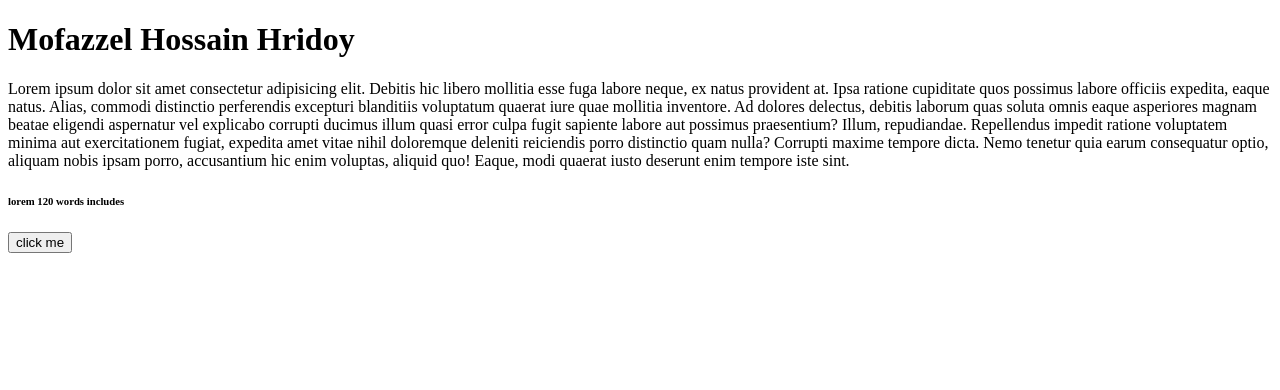
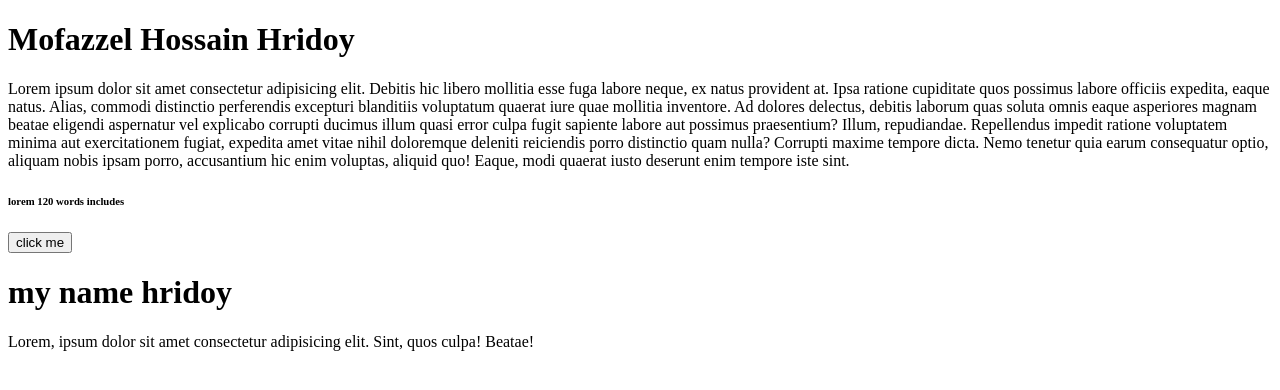
Before and after one commit to HrHossain/my-first-website, a plain HTML site: page index.html in a window 1280 px wide. Drawn offline with Linux system fonts and the light colour scheme.

Commit message:
chill re mama

```diff
--- a/index.html
+++ b/index.html
@@ -11,5 +11,7 @@
     <p>Lorem ipsum dolor sit amet consectetur adipisicing elit. Debitis hic libero mollitia esse fuga labore neque, ex natus provident at. Ipsa ratione cupiditate quos possimus labore officiis expedita, eaque natus. Alias, commodi distinctio perferendis excepturi blanditiis voluptatum quaerat iure quae mollitia inventore. Ad dolores delectus, debitis laborum quas soluta omnis eaque asperiores magnam beatae eligendi aspernatur vel explicabo corrupti ducimus illum quasi error culpa fugit sapiente labore aut possimus praesentium? Illum, repudiandae. Repellendus impedit ratione voluptatem minima aut exercitationem fugiat, expedita amet vitae nihil doloremque deleniti reiciendis porro distinctio quam nulla? Corrupti maxime tempore dicta. Nemo tenetur quia earum consequatur optio, aliquam nobis ipsam porro, accusantium hic enim voluptas, aliquid quo! Eaque, modi quaerat iusto deserunt enim tempore iste sint.</p>
     <h6>lorem 120 words includes</h6>
     <button>click me</button>
+   <h1>my name hridoy</h1>
+   <p>Lorem, ipsum dolor sit amet consectetur adipisicing elit. Sint, quos culpa! Beatae!</p>
 </body>
 </html>
```
